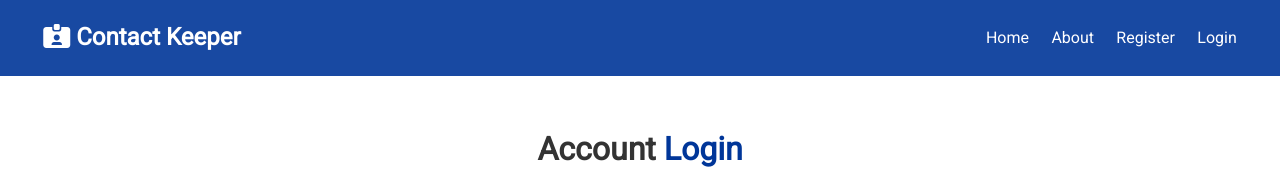
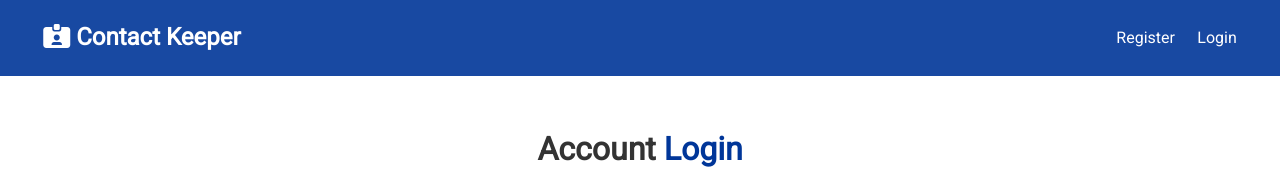
Before and after one commit to kartikkher/contact-keeper, a React (Create React App) app in the folder client/: page /login in a window 1280 px wide. Shown: the top 169 px of the page. Built offline with nearby package versions, Linux system fonts and the light colour scheme; the HTML template or start-up script is replaced by a standard one.

Commit message:
WIP: Logout and PrivateRoute component

```diff
--- a/client/src/App.js
+++ b/client/src/App.js
@@ -6,6 +6,7 @@
 import Register from './components/auth/Register';
 import Login from './components/auth/Login';
 import Alerts from './components/layouts/Alerts';
+import PrivateRoute from './components/routing/PrivateRoute';
 
 import ContactState from './context/contact/ContactState';
 import AuthState from './context/auth/AuthState';
@@ -28,7 +29,7 @@
               <div className='container'>
                 <Alerts />
                 <Switch>
-                  <Route exact path='/' component={Home} />
+                  <PrivateRoute exact path='/' component={Home} />
                   <Route exact path='/about' component={About} />
                   <Route exact path='/register' component={Register} />
                   <Route exact path='/login' component={Login} />
--- a/client/src/components/layouts/Navbar.js
+++ b/client/src/components/layouts/Navbar.js
@@ -1,8 +1,38 @@
-import React from 'react';
+import React, { Fragment, useContext } from 'react';
 import PropTypes from 'prop-types';
 import { Link } from 'react-router-dom';
+import AuthContext from '../../context/auth/authContext';
 
 const Navbar = ({ title, icon }) => {
+  const authContext = useContext(AuthContext);
+
+  const { isAuthenticated, logout, user } = authContext;
+
+  const onLogout = () => {
+    logout();
+  };
+
+  const authLinks = (
+    <Fragment>
+      <li>Hello {user && user.name}</li>
+      <li>
+        <a onClick={onLogout} href='#!'>
+          <i className='fas fa-sign-out-alt'></i>{' '}
+          <span className='hide-sm'>Logout</span>
+        </a>
+      </li>
+    </Fragment>
+  );
+  const guestsLinks = (
+    <Fragment>
+      <li>
+        <Link to='/register'>Register</Link>
+      </li>
+      <li>
+        <Link to='/login'>Login</Link>
+      </li>
+    </Fragment>
+  );
   return (
     <div className='navbar bg-primary'>
       <Link to='/'>
@@ -10,20 +40,7 @@
           <i className={icon}></i> {title}
         </h2>
       </Link>
-      <ul>
-        <li>
-          <Link to='/'>Home</Link>
-        </li>
-        <li>
-          <Link to='/about'>About</Link>
-        </li>
-        <li>
-          <Link to='/register'>Register</Link>
-        </li>
-        <li>
-          <Link to='/login'>Login</Link>
-        </li>
-      </ul>
+      <ul>{isAuthenticated ? authLinks : guestsLinks}</ul>
     </div>
   );
 };
--- /dev/null
+++ b/client/src/components/routing/PrivateRoute.js
@@ -0,0 +1,22 @@
+import React, { useContext } from 'react';
+import { Route, Redirect } from 'react-router-dom';
+import AuthContext from '../../context/auth/authContext';
+
+const PrivateRoute = ({ component: Component, ...rest }) => {
+  const authContext = useContext(AuthContext);
+  const { isAuthenticated, loading } = authContext;
+  return (
+    <Route
+      {...rest}
+      render={(props) =>
+        !isAuthenticated && !loading ? (
+          <Redirect to='/login' />
+        ) : (
+          <Component {...props} />
+        )
+      }
+    />
+  );
+};
+
+export default PrivateRoute;
--- a/client/src/context/auth/AuthState.js
+++ b/client/src/context/auth/AuthState.js
@@ -88,7 +88,7 @@
 
   // Logout
   const logout = () => {
-    console.log('logout');
+    dispatch({ type: LOGOUT });
   };
 
   // Clear Errors
--- a/client/src/context/auth/authReducer.js
+++ b/client/src/context/auth/authReducer.js
@@ -30,6 +30,7 @@
     case REGISTER_FAIL:
     case AUTH_ERROR:
     case LOGIN_FAIL:
+    case LOGOUT:
       localStorage.removeItem('token');
       return {
         ...state,
```
